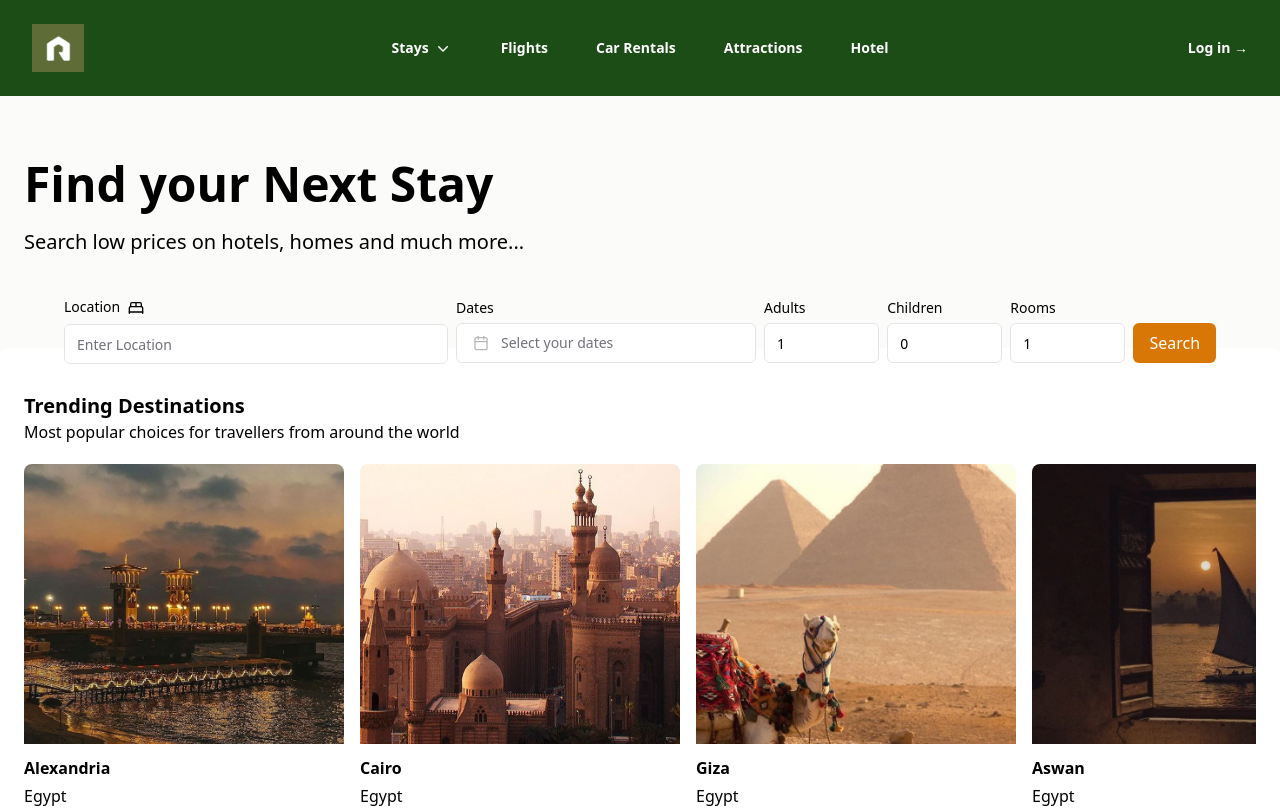
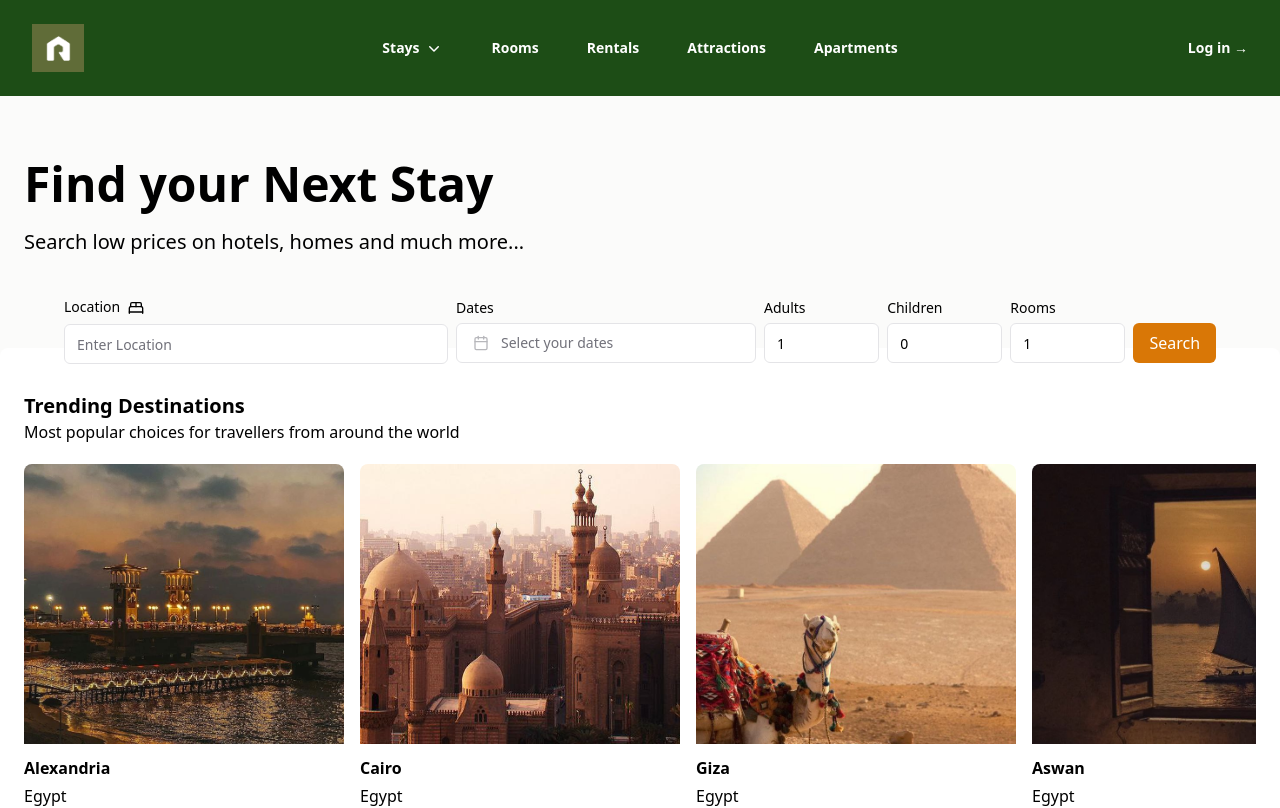
Before and after one commit to srahabib/RentalApp, a Next.js app: page / in a window 1280 px wide. Shown: the top 808 px of the page. Built offline with nearby package versions, Linux system fonts and the light colour scheme.

Commit message:
Nav Edits

```diff
--- a/src/components/Nav/Nav.jsx
+++ b/src/components/Nav/Nav.jsx
@@ -138,16 +138,16 @@ const Nav = () => {
           </Popover>
 
           <a href="#" className="text-sm font-semibold leading-6 text-white">
-            Flights
+            Rooms
           </a>
           <a href="#" className="text-sm font-semibold leading-6 text-white">
-            Car Rentals
+            Rentals
           </a>
           <a href="#" className="text-sm font-semibold leading-6 text-white">
             Attractions
           </a>
           <a href="#" className="text-sm font-semibold leading-6 text-white">
-            Hotel
+            Apartments
           </a>
         </Popover.Group>
 
@@ -222,13 +222,13 @@ const Nav = () => {
                   href="#"
                   className="-mx-3 block rounded-lg px-3 py-2 text-base font-semibold leading-7 text-white hover:bg-amber-600"
                 >
-                  Flights
+                  Rooms
                 </a>
                 <a
                   href="#"
                   className="-mx-3 block rounded-lg px-3 py-2 text-base font-semibold leading-7 text-white hover:bg-amber-600"
                 >
-                  Car Rentals
+                  Rentals
                 </a>
                 <a
                   href="#"
@@ -240,7 +240,7 @@ const Nav = () => {
                   href="#"
                   className="-mx-3 block rounded-lg px-3 py-2 text-base font-semibold leading-7 text-white hover:bg-amber-600"
                 >
-                  Hotel
+                  Apartments
                 </a>
               </div>
 
```
